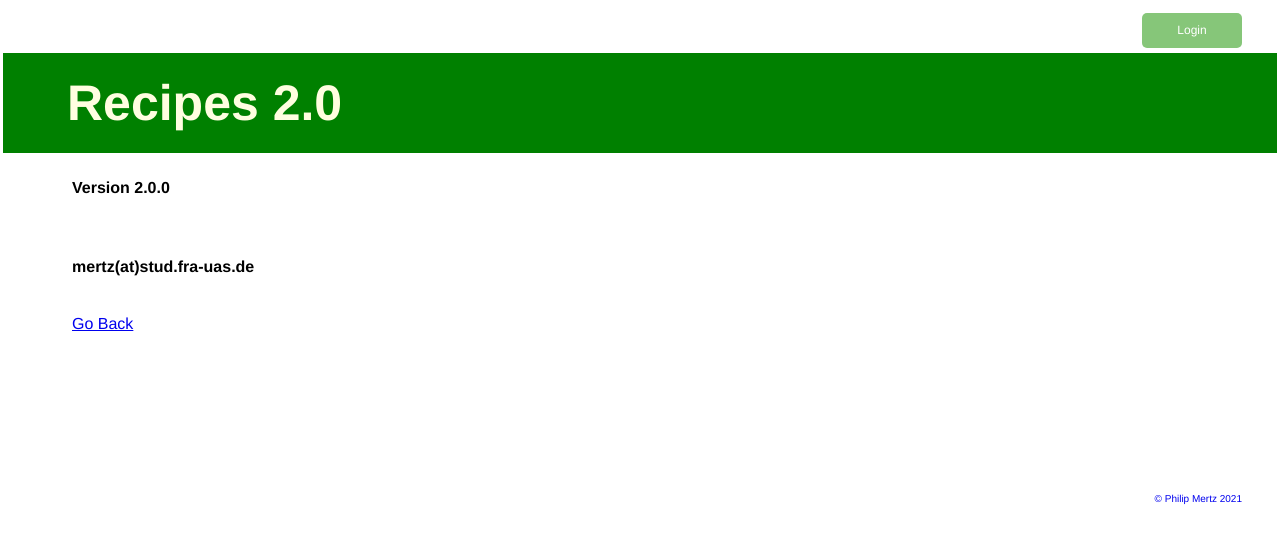
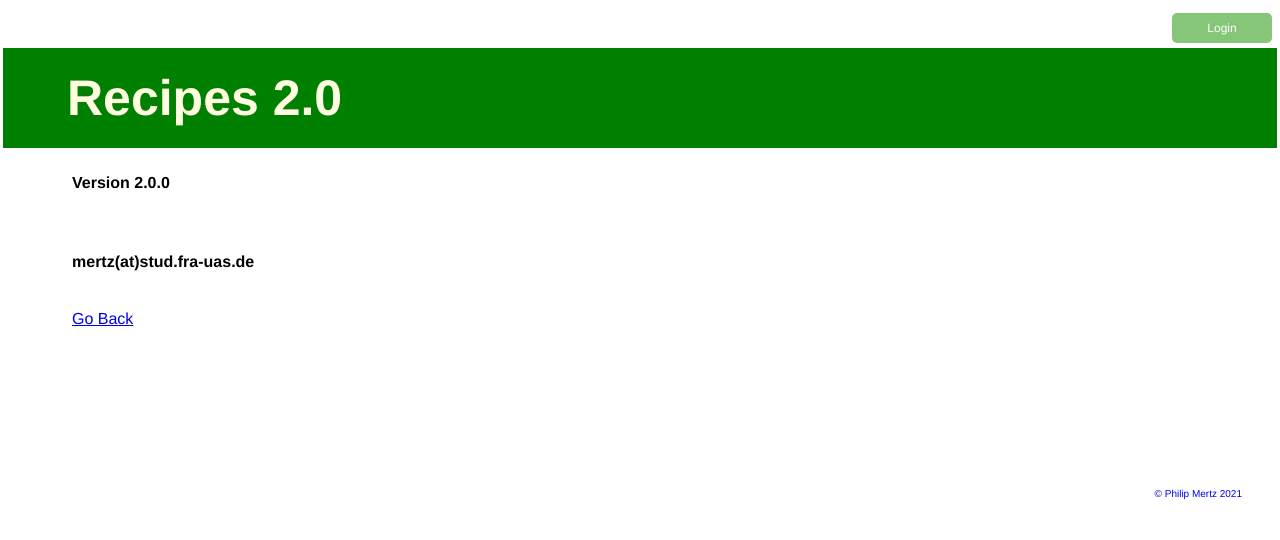
Before and after one commit to phimer/rez-frontend, a React (Create React App) app: page /about in a window 1280 px wide. Shown: the top 540 px of the page. Built offline with nearby package versions, Linux system fonts and the light colour scheme; no server answers.

Commit message:
quick fix for user greeting div

```diff
--- a/src/App.js
+++ b/src/App.js
@@ -7,8 +7,8 @@ import LoginHeader from './components/LoginHeader'
 import Footer from './components/Footer'
 import About from './components/About'
 import LoginForm from './components/LoginForm'
-//const BACKEND_ADDRESS = 'https://flavorofthemonth.de/api'
-const BACKEND_ADDRESS = 'http://127.0.0.1:8080/api'
+const BACKEND_ADDRESS = 'https://flavorofthemonth.de/api'
+//const BACKEND_ADDRESS = 'http://127.0.0.1:8080/api'
 
 const App = () => {
 
--- a/src/index.css
+++ b/src/index.css
@@ -30,7 +30,7 @@
   background: #000;
   color: #fff;
   border: none;
-  padding: 10px 10px;
+  /* padding: 10px 10px; */
   margin: 5px 0px 5px 0px;
   border-radius: 5px;
   cursor: pointer;
@@ -290,11 +290,12 @@ footer {
 }
 
 .login-btn {
-  margin-right: 50px;
+  /* margin-right: 50px; */
   height: 30px;
   font-size: 12px;
   width: 100px;
-  padding-bottom: 25px; /* padding is used to keep text center - fix maybe */
+
+  /* padding-bottom: 25px; padding is used to keep text center - doesnt work when logged in */
 }
 
 #login-header {
@@ -333,6 +334,7 @@ footer {
   margin-bottom: 5px;
   padding-left: 5px;
   padding-right: 5px;
+  height: 43px; /* just a quick fix - for some reason this div has a lot of bottom padding   */
 }
 
 
@@ -363,9 +365,9 @@ footer {
     margin-left: -5px;
   }
 
-  .login-btn {
+  /* .login-btn {
     margin-right: 5px;
-  }
+  } */
 
 }
 
@@ -396,9 +398,9 @@ footer {
     margin-left: -5px;
   }
 
-  .login-btn {
+  /* .login-btn {
     margin-right: 5px;
-  }
+  } */
 
 }
 
@@ -457,9 +459,9 @@ footer {
     margin-right: 5vw;
   }
 
-  .login-btn {
+  /* .login-btn {
     margin-right: 30px;
-  }
+  } */
 
 }
 
```
